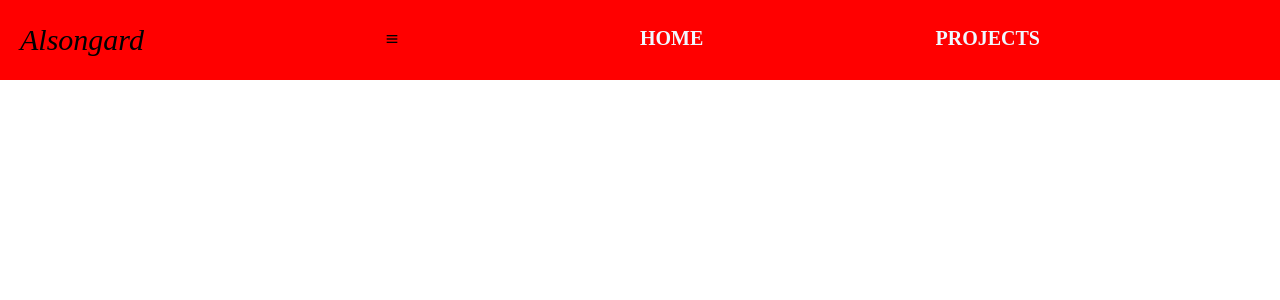
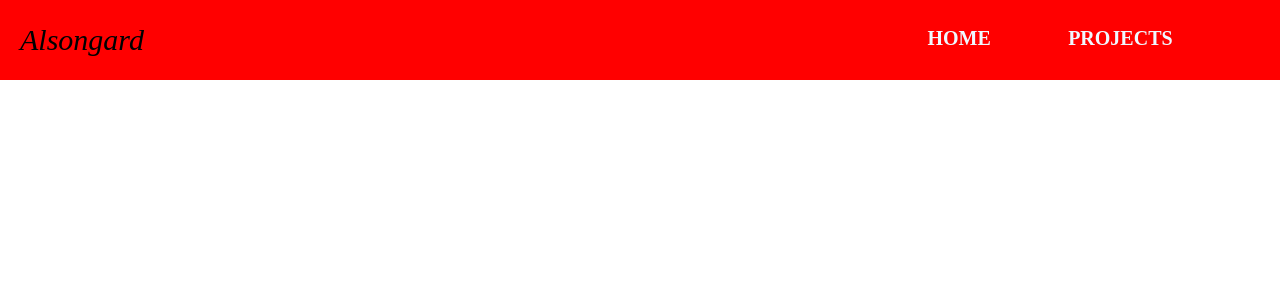
Before and after one commit to alsongard/alsongard, a PHP site: page /projects.html in a window 1280 px wide. Shown: the top 300 px of the page. Run offline with PHP 8.4, Linux system fonts and the light colour scheme.

Commit message:
nav bar fixed

```diff
--- a/css/projects.css
+++ b/css/projects.css
@@ -25,19 +25,22 @@ header{
     font-style: italic;
     margin-left:20px;
 }
-/* #menu{
+#menu{
+    /* display: none; */
     display: none;
-    position: absolute;
     top:23px;
-    right:18px;
     cursor: pointer;
-} */
+    font-size:30px;
+}
 .nav-bar{
+    margin-right: 20px;
     list-style: none;
     display: flex;
     width:400px;
     /* background-color: yellow; */
-    justify-content:space-between;
+    justify-content:space-evenly;
+    position: absolute;
+    right:10px;
 }
 .nav-bar li a{
     font-weight: 900;
@@ -76,7 +79,6 @@ header{
     background-color: aquamarine;
     border-radius: 5px;
     display: none;
-    position: absolute;
 }
 .dropDownMenu li{
     margin-bottom: 5px;
```
